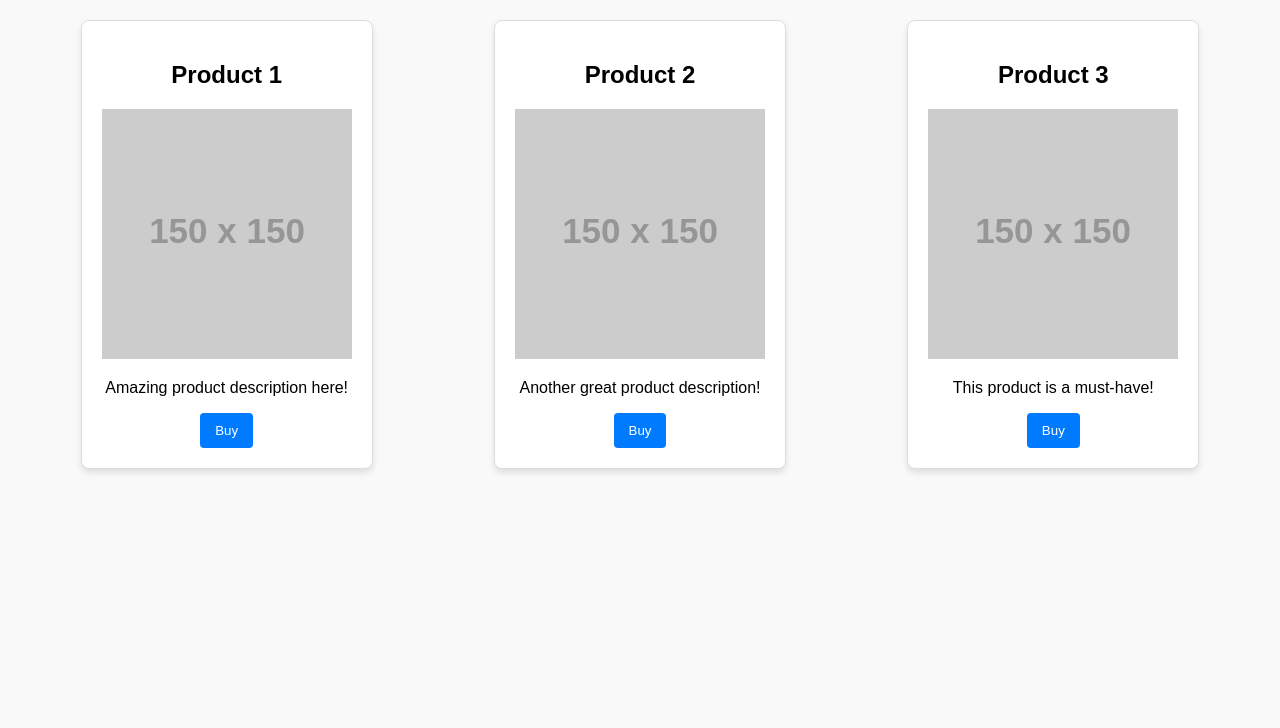
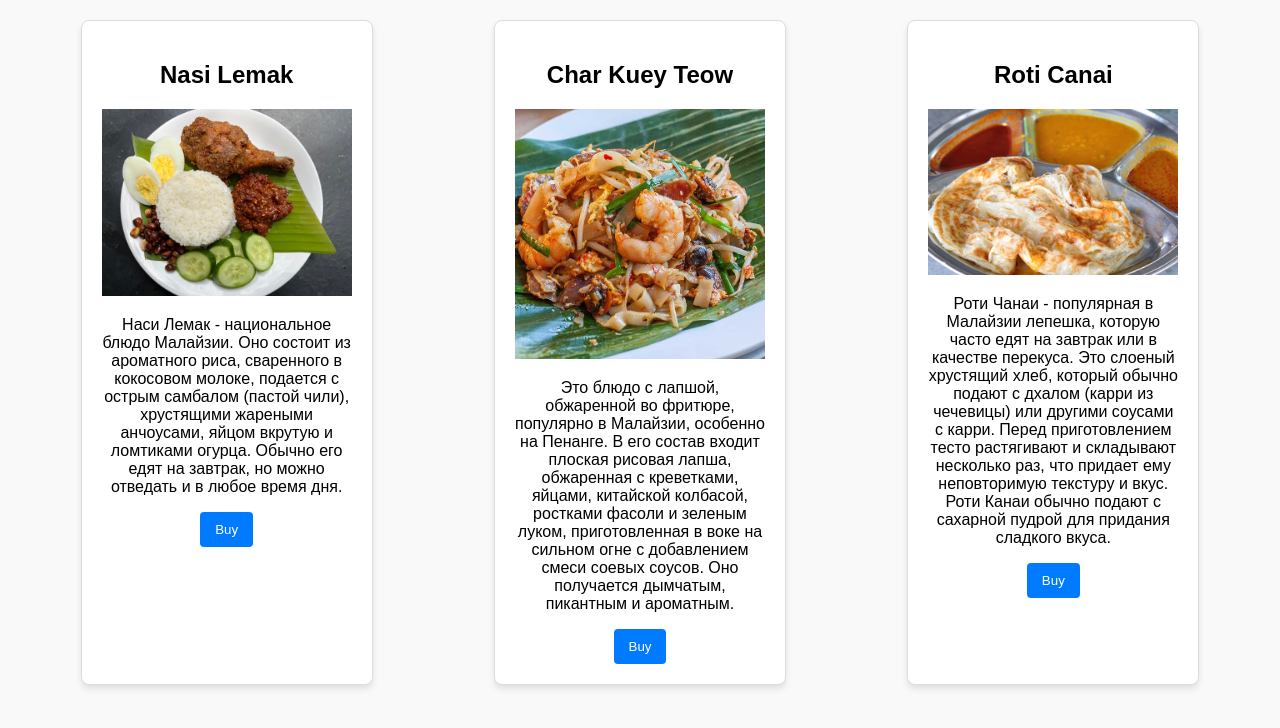
Before and after one commit to hafiz-azizan03/html-css-homework, a plain HTML site: page task3/index.html in a window 1280 px wide. Drawn offline with Linux system fonts and the light colour scheme; placeholder pictures from the web are drawn by us.

Commit message:
Update index.html

```diff
--- a/task3/index.html
+++ b/task3/index.html
@@ -3,27 +3,27 @@
 <head>
     <meta charset="UTF-8">
     <meta name="viewport" content="width=device-width, initial-scale=1.0">
-    <title>Product Cards</title>
+    <title>Dish Cards</title>
     <link rel="stylesheet" href="styles.css">
 </head>
 <body>
     <div class="container">
         <div class="card">
-            <h2>Product 1</h2>
-            <img src="https://via.placeholder.com/150" alt="Product 1">
-            <p>Amazing product description here!</p>
+            <h2>Nasi Lemak</h2>
+            <img src="https://raw.githubusercontent.com/hafiz-azizan03/html-css-homework/main/images/nasi%20lemak.jpeg" alt="Nasi Lemak">
+            <p>Наси Лемак - национальное блюдо Малайзии. Оно состоит из ароматного риса, сваренного в кокосовом молоке, подается с острым самбалом (пастой чили), хрустящими жареными анчоусами, яйцом вкрутую и ломтиками огурца. Обычно его едят на завтрак, но можно отведать и в любое время дня.</p>
             <button>Buy</button>
         </div>
         <div class="card">
-            <h2>Product 2</h2>
-            <img src="https://via.placeholder.com/150" alt="Product 2">
-            <p>Another great product description!</p>
+            <h2>Char Kuey Teow</h2>
+            <img src="https://raw.githubusercontent.com/hafiz-azizan03/html-css-homework/main/images/char-koay-teow-thumb.jpg" alt="Char Kuey Teow">
+            <p>Это блюдо с лапшой, обжаренной во фритюре, популярно в Малайзии, особенно на Пенанге. В его состав входит плоская рисовая лапша, обжаренная с креветками, яйцами, китайской колбасой, ростками фасоли и зеленым луком, приготовленная в воке на сильном огне с добавлением смеси соевых соусов. Оно получается дымчатым, пикантным и ароматным.</p>
             <button>Buy</button>
         </div>
         <div class="card">
-            <h2>Product 3</h2>
-            <img src="https://via.placeholder.com/150" alt="Product 3">
-            <p>This product is a must-have!</p>
+            <h2>Roti Canai</h2>
+            <img src="https://raw.githubusercontent.com/hafiz-azizan03/html-css-homework/main/images/Roti-canai.jpg" alt="Roti Canai">
+            <p>Роти Чанаи - популярная в Малайзии лепешка, которую часто едят на завтрак или в качестве перекуса. Это слоеный хрустящий хлеб, который обычно подают с дхалом (карри из чечевицы) или другими соусами с карри. Перед приготовлением тесто растягивают и складывают несколько раз, что придает ему неповторимую текстуру и вкус. Роти Канаи обычно подают с сахарной пудрой для придания сладкого вкуса.</p>
             <button>Buy</button>
         </div>
     </div>
```
